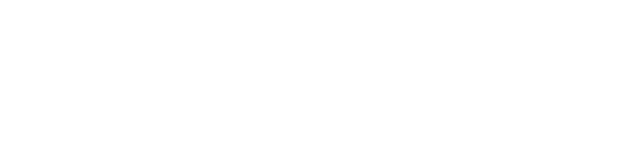
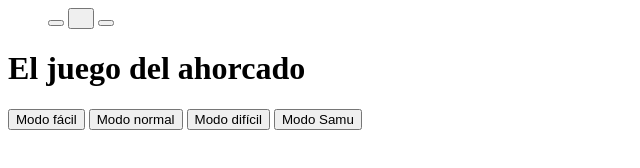
Before and after one commit to Hackboss-warrior/El-ahorcado, a plain HTML site: page index.html in a window 1280 px wide. Shown: the whole page, without its empty margins (0-640 px from the left). Drawn offline with Linux system fonts and the light colour scheme.

Commit message:
UPD | index.html, main.js (button lightDark)

```diff
--- a/index.html
+++ b/index.html
@@ -1,11 +1,39 @@
-<html lang="en">
-<head>
-    <meta charset="UTF-8">
-    <meta name="viewport" content="width=device-width, initial-scale=1.0">
-    <title>Document</title>
+<html lang="es">
+  <head>
+    <meta charset="UTF-8" />
+    <meta name="viewport" content="width=device-width, initial-scale=1.0" />
+    <title>El juego del ahorcado</title>
     <link rel="stylesheet" href="css/style.css" />
-</head>
-<body>
+    <link
+      rel="stylesheet"
+      href="https://cdnjs.cloudflare.com/ajax/libs/font-awesome/5.15.1/css/all.min.css"
+    />
+  </head>
+  <body>
+    <header>
+      <nav>
+        <menu>
+          <!-- Botón silenciar música -->
+          <button id="mute"></button>
+          <!-- Botón alternar modo oscuro/claro -->
+          <button onclick="lightDark()" id="lightDark">
+            <i class="fa-regular fa-sun"></i>
+          </button>
+          <!-- Botón resetear la partida -->
+          <button onclick="reset"></button>
+        </menu>
+      </nav>
+    </header>
+
+    <main>
+      <h1>El juego del ahorcado</h1>
+
+      <!-- Botones para elegir dificultad -->
+      <button>Modo fácil</button>
+      <button>Modo normal</button>
+      <button>Modo difícil</button>
+      <button>Modo Samu</button>
+    </main>
     <script src="js/main.js"></script>
-</body>
+  </body>
 </html>
--- a/js/main.js
+++ b/js/main.js
@@ -1 +1,18 @@
-'use strict'
+"use strict";
+
+// Declaraciones de variables y constantes
+let active = true;
+// Botón silenciar música
+const muteButton = document.getElementById("mute");
+
+function lightDark() {
+  active = !active;
+  const light_dark = document.getElementById("lightDark");
+  if (active) {
+    console.log("Modo claro activado");
+    light_dark.innerHTML = '<i class="fa-regular fa-sun"></i>';
+  } else {
+    console.log("Modo oscuro activado");
+    light_dark.innerHTML = '<i class="fa-solid fa-moon"></i>';
+  }
+}
```
Also changed, not shown: 1 other file.
